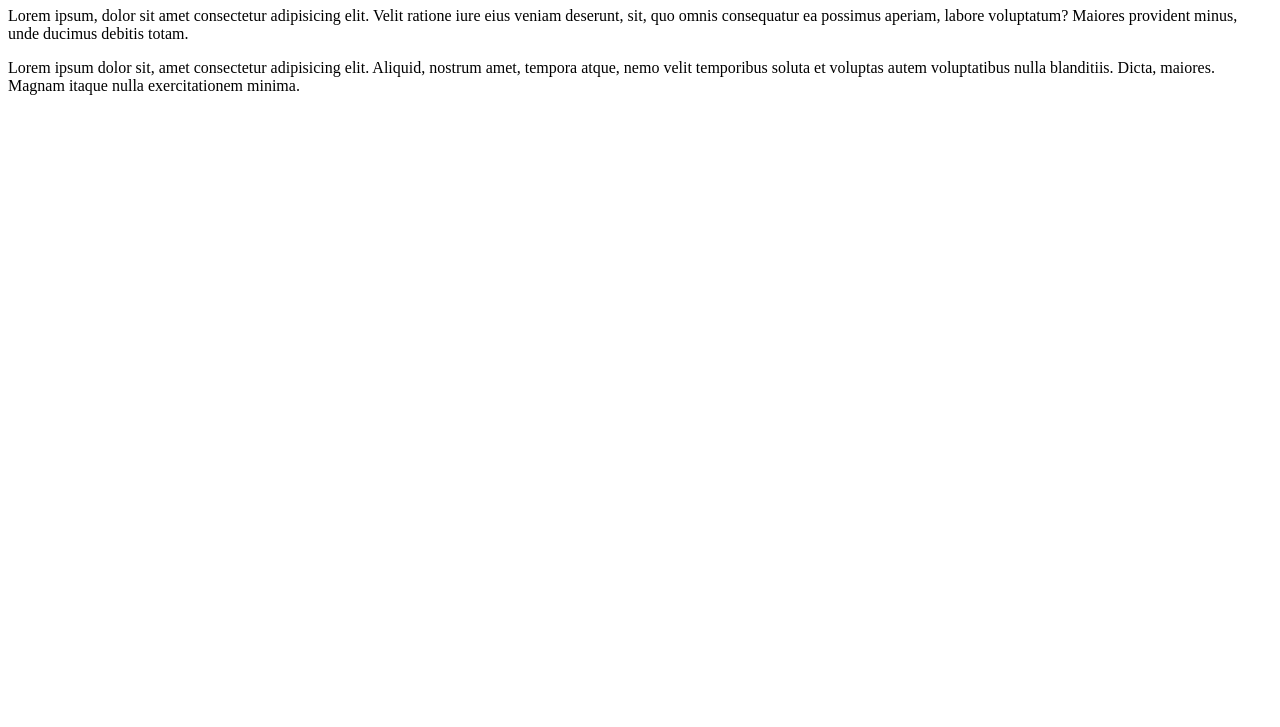
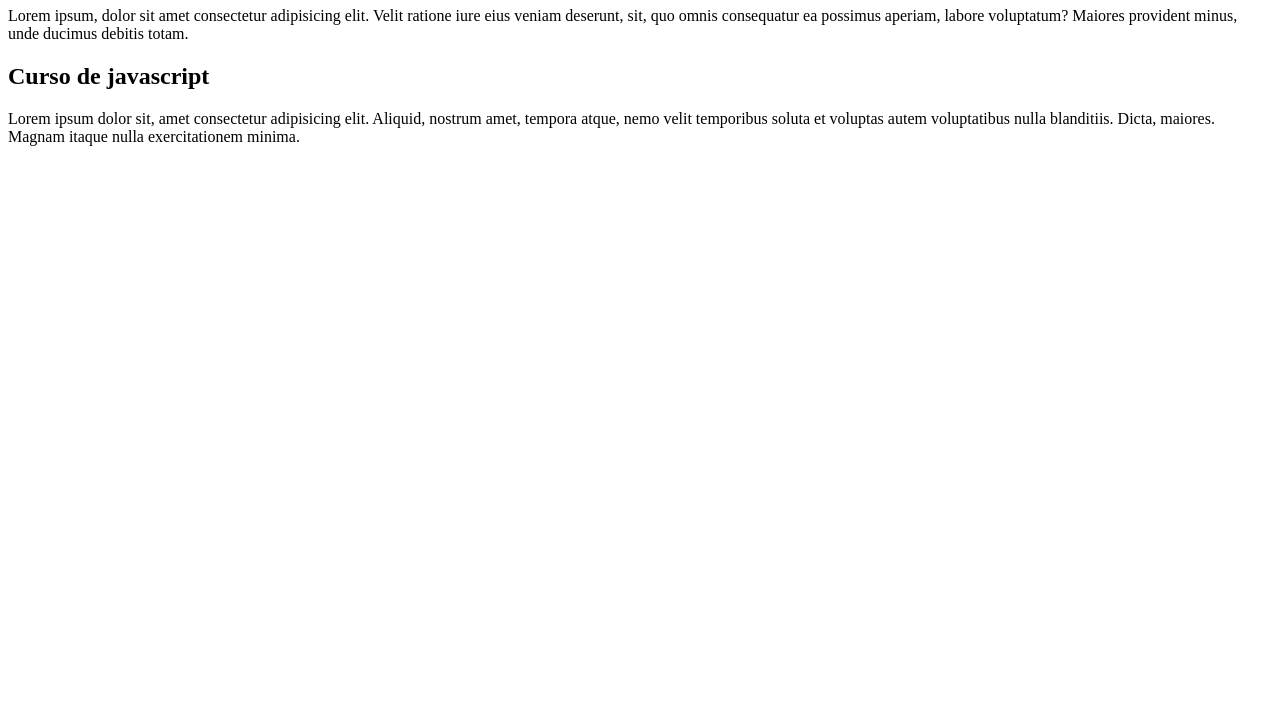
Before and after one commit to matheusfmendes/Ola-Mundo, a plain HTML site: page site-exemplo/index.html in a window 1280 px wide. Shown: the part 73-800 px from the top of the page. Drawn offline with Linux system fonts and the light colour scheme.

Commit message:
comecei a escrever conteudo

```diff
--- a/site-exemplo/index.html
+++ b/site-exemplo/index.html
@@ -13,6 +13,7 @@
     sit, quo omnis consequatur ea possimus
     aperiam, labore voluptatum? Maiores provident
     minus, unde ducimus debitis totam.</p>
+    <h2>Curso de javascript</h2>
     <p>Lorem ipsum dolor sit, amet consectetur adipisicing elit. Aliquid, nostrum amet, tempora atque, nemo velit temporibus soluta et voluptas autem voluptatibus nulla blanditiis. Dicta, maiores. Magnam itaque nulla exercitationem minima.
     </p>
 </body>
```
